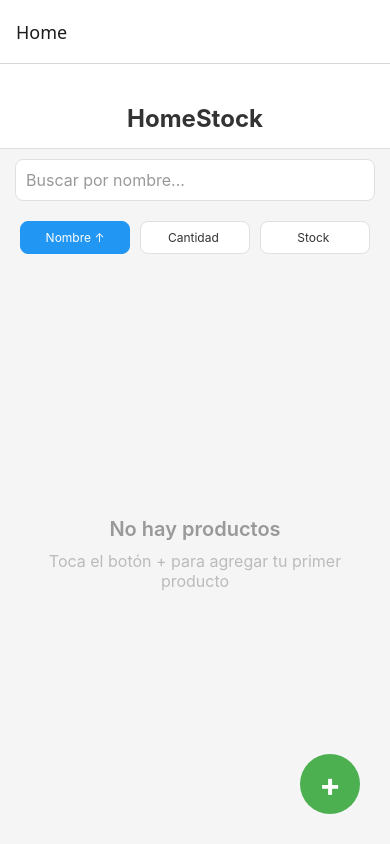
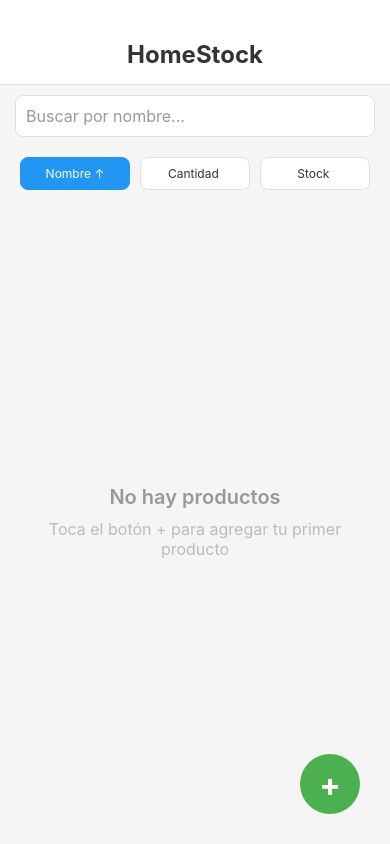
Before and after one commit to Pekzer/HomeStock, a React Native app: screen / in a window 390 px wide. Built offline with nearby package versions, Linux system fonts and the light colour scheme.

Commit message:
Hide navigation headers to remove page names from interface

```diff
--- a/App.tsx
+++ b/App.tsx
@@ -11,9 +11,9 @@ export default function App() {
   return (
     <NavigationContainer>
       <Stack.Navigator id={undefined} initialRouteName="Home">
-        <Stack.Screen name="Home" component={HomeScreen} />
-        <Stack.Screen name="AddProduct" component={AddProductScreen} />
-        <Stack.Screen name="ProductDetail" component={ProductDetailScreen} />
+        <Stack.Screen name="Home" component={HomeScreen} options={{ headerShown: false }} />
+        <Stack.Screen name="AddProduct" component={AddProductScreen} options={{ headerShown: false }} />
+        <Stack.Screen name="ProductDetail" component={ProductDetailScreen} options={{ headerShown: false }} />
       </Stack.Navigator>
     </NavigationContainer>
   );
```
